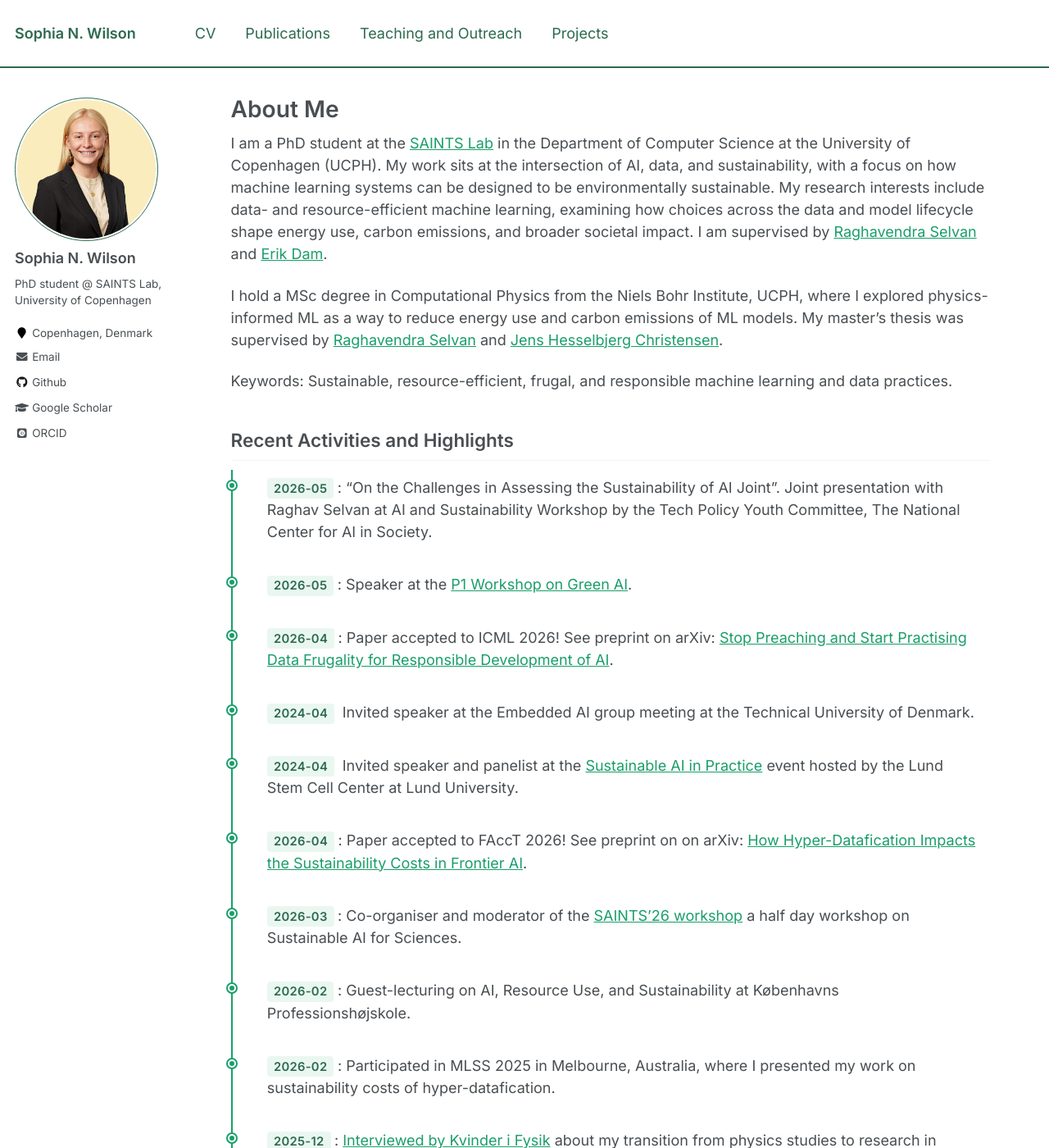
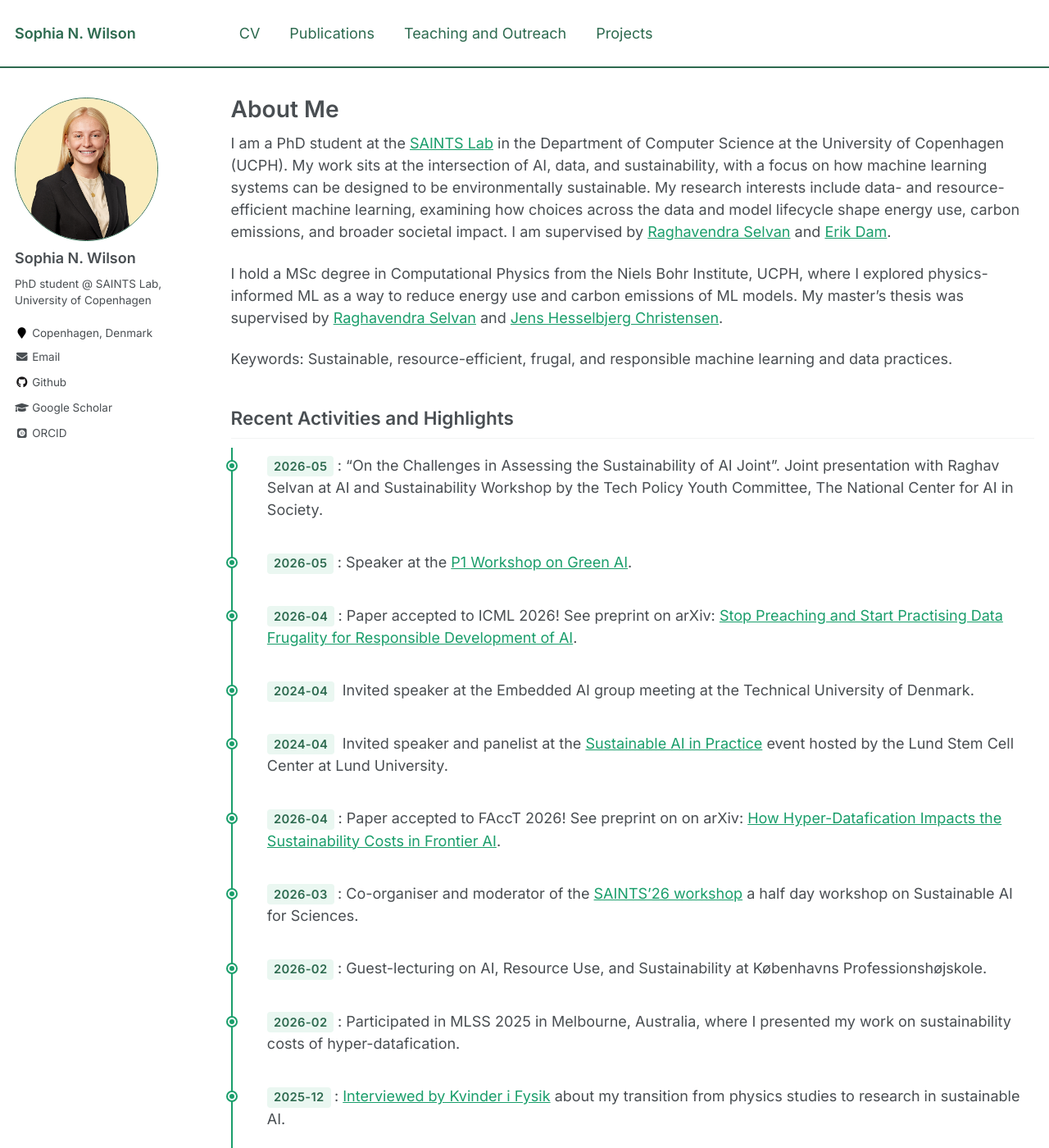
Before and after one commit to sophiawilson18/sophiawilson18.github.io, a Jekyll site: the page built from _pages/about.md, in a window 1280 px wide and 1400 px high. Shown: the whole window at 82% size. Built offline with Jekyll 4.4.1, drawn with Linux system fonts in a browser that asks for light colours; some web fonts are replaced.

Commit message:
Widen content, tighten avatar border, nudge timeline dots, shift CV nav right
Co-Authored-By: Claude Sonnet 4.6 <noreply@anthropic.com>

```diff
--- a/_sass/_archive.scss
+++ b/_sass/_archive.scss
@@ -12,7 +12,7 @@
   @include breakpoint($large) {
     @include span(10 of 12 last);
     @include prefix(0.5 of 12);
-    @include suffix(0.5 of 12);
+    @include suffix(0 of 12);
   }
 
   a {
--- a/_sass/_masthead.scss
+++ b/_sass/_masthead.scss
@@ -47,7 +47,7 @@
   white-space: nowrap;
 
   &--lg {
-    padding-right: 2em;
+    padding-right: 5em;
     font-weight: 700;
   }
 }
--- a/_sass/_page.scss
+++ b/_sass/_page.scss
@@ -20,7 +20,7 @@
   @include breakpoint($large) {
     @include span(10 of 12 last);
     @include prefix(0.5 of 12);
-    @include suffix(0.5 of 12);
+    @include suffix(0 of 12);
   }
 
   .page__inner-wrap {
--- a/_sass/_sidebar.scss
+++ b/_sass/_sidebar.scss
@@ -71,7 +71,7 @@
 
 .author__avatar img {
   @include breakpoint($large) {
-    padding: 2px !important;
+    padding: 0 !important;
     border-color: $primary-color !important;
   }
 }
--- a/_sass/_timeline.scss
+++ b/_sass/_timeline.scss
@@ -19,7 +19,7 @@
       content: '';
       position: absolute;
       left: -2.05em;
-      top: 0.75em;
+      top: 0.9em;
       width: 10px;
       height: 10px;
       border-radius: 50%;
```
